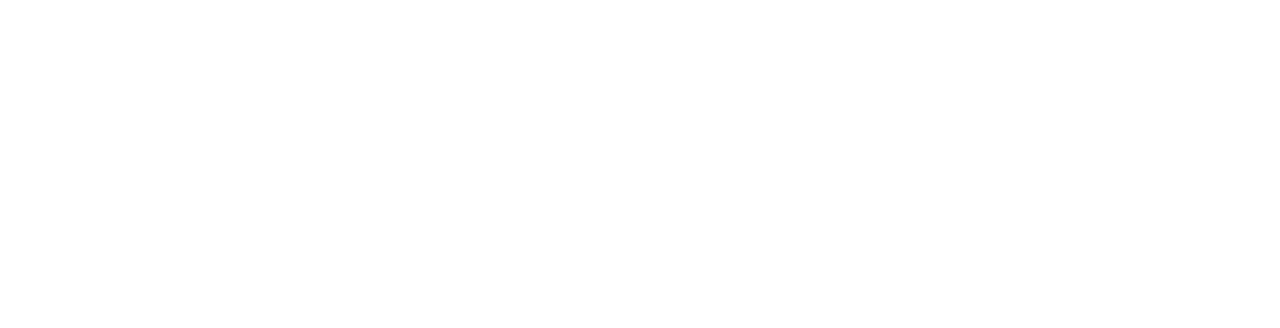
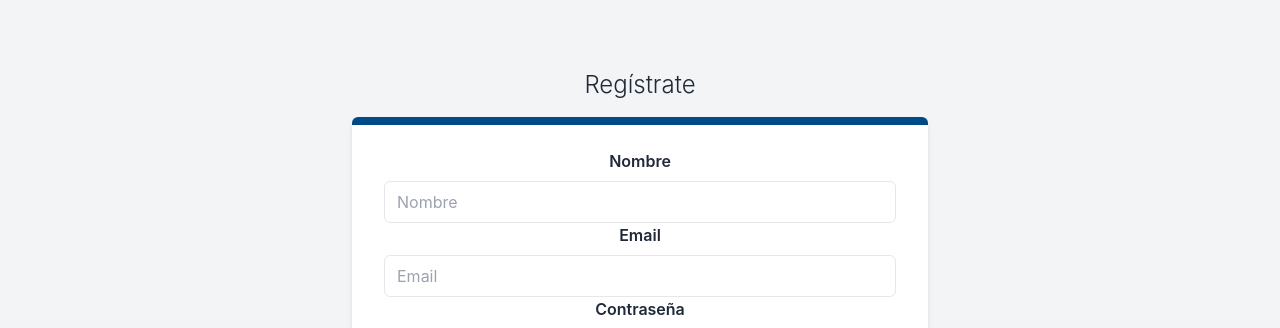
Before and after one commit to san7iix/objetosPerdidos, a React (Create React App) app: page /registro in a window 1280 px wide. Before the commit this address led to /. Shown: the part 472-800 px from the top of the page. Built offline with nearby package versions, Linux system fonts and the light colour scheme.

Commit message:
small changes

```diff
--- a/src/App.js
+++ b/src/App.js
@@ -28,9 +28,9 @@
           <Route exact path="/login">
             <Login />
           </Route>
-          <PrivateRoute exact path="/registro">
+          <Route exact path="/registro">
             <Registro />
-          </PrivateRoute>
+          </Route>
           <PrivateRoute exact path="/logout">
             <Logout />
           </PrivateRoute>
```
